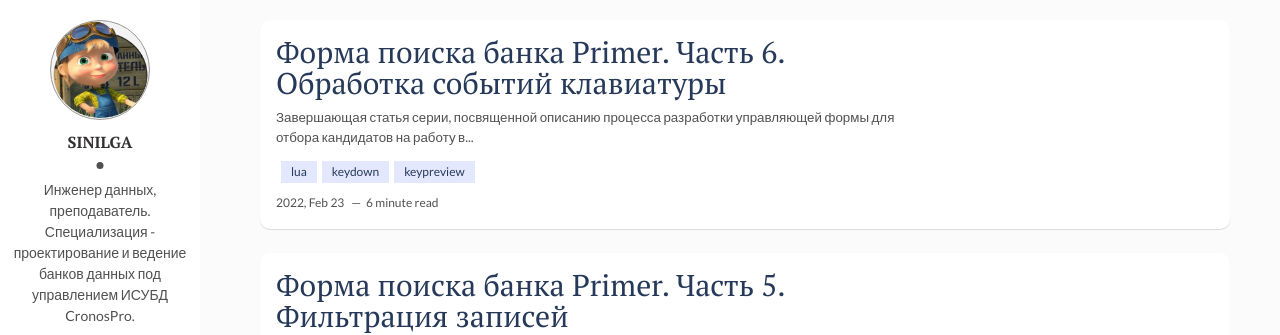
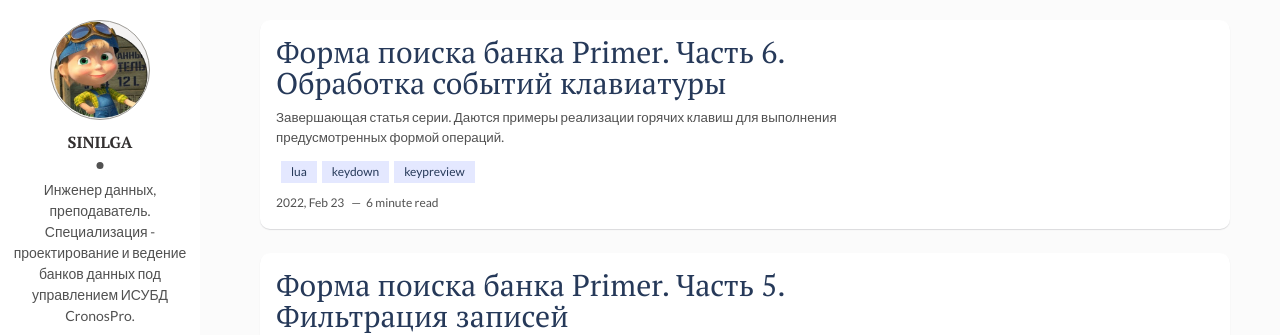
Before and after one commit to sinilga/cronospro, a Jekyll site: the page built from index.html, in a window 1280 px wide and 900 px high. Shown: the top 335 px of the window. Built offline with Jekyll 4.4.1, drawn with Linux system fonts in a browser that asks for light colours; the list of posts is cut into pages by our own code.

Commit message:
Update 2022-02-23-findform_6.md

```diff
--- a/_posts/2022-02-23-findform_6.md
+++ b/_posts/2022-02-23-findform_6.md
@@ -2,7 +2,7 @@
 layout: post
 title:  Форма поиска банка Primer. Часть 6. Обработка событий клавиатуры
 date:   2022-02-23
-description: Завершающая статья серии, посвященной описанию процесса разработки управляющей формы для отбора кандидатов на работу в демонстрационном банке кадрового агентства Primer. Даются примеры реализации горячих клавиш для выполнения предусмотренных формой операций.
+description: Завершающая статья серии. Даются примеры реализации горячих клавиш для выполнения предусмотренных формой операций.
 discus: discussions/2
 tags: [ Lua, KeyDown, KeyPreview ]
 ---
```
